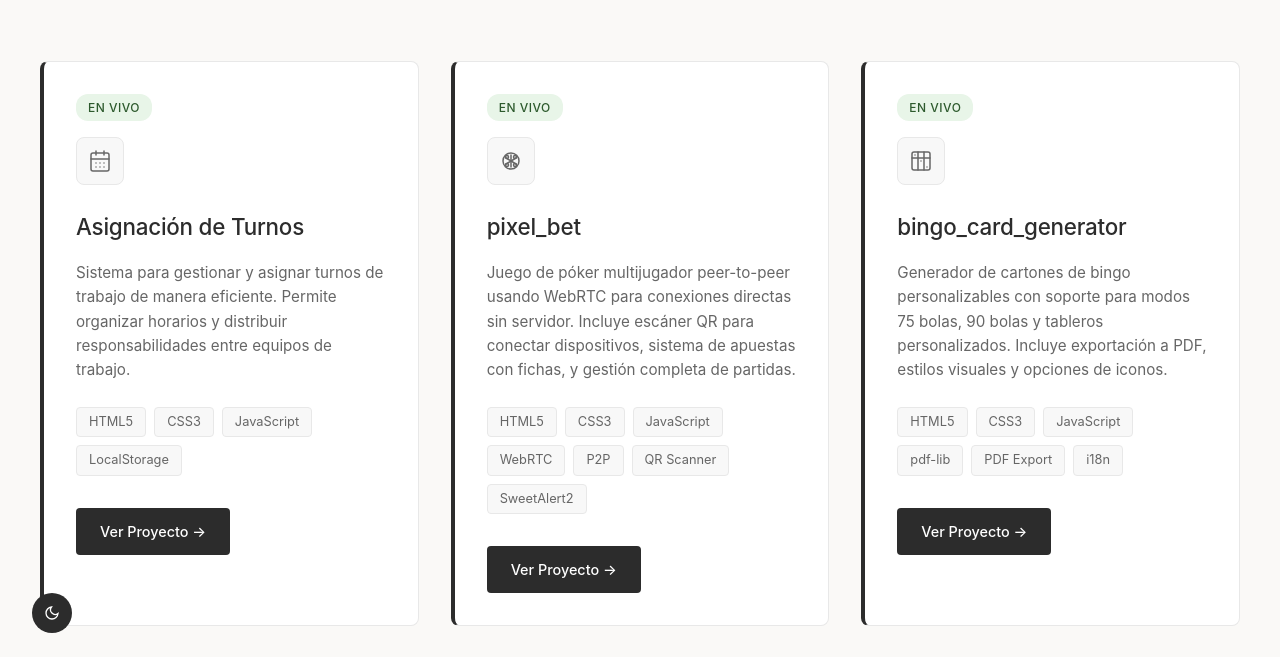
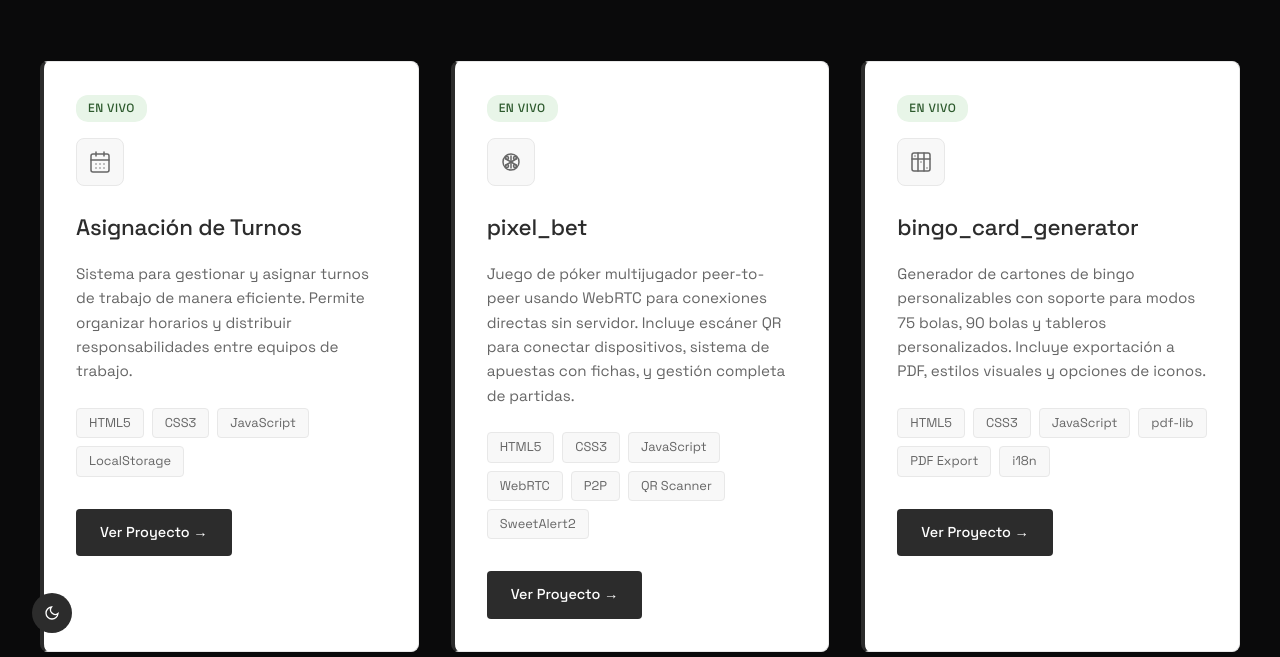
Before and after one commit to RodrigoSendinoSanz/rodrigosendinosanz.github.io, a plain HTML site: page projects/index.html in a window 1280 px wide. Shown: the part 135-792 px from the top of the page. Drawn offline with Linux system fonts and the light colour scheme.

Commit message:
feat: update styles index projects

```diff
--- a/projects/index.html
+++ b/projects/index.html
@@ -3,9 +3,24 @@
 
 <head>
     <meta charset="UTF-8">
-    <meta name="viewport" content="width=device-width, initial-scale=1.0">
+    <meta name="viewport" content="width=device-width, initial-scale=1.0, viewport-fit=cover" />
+    <meta name="theme-color" content="#0a0a0b" />
     <link rel="shortcut icon" href="https://rodrigosendinosanz.github.io/img/favicon.png" />
     <title>Proyectos - Rodrigo Sendino Sanz</title>
+    <link rel="preconnect" href="https://fonts.googleapis.com" />
+    <link rel="preconnect" href="https://fonts.gstatic.com" crossorigin />
+    <link href="https://fonts.googleapis.com/css2?family=Space+Grotesk:wght@400;500;600;700&family=JetBrains+Mono:wght@400;500;700&display=swap" rel="stylesheet" />
+    <link rel="stylesheet" href="https://cdnjs.cloudflare.com/ajax/libs/font-awesome/6.5.0/css/all.min.css" integrity="sha512-Avb2QiuDEEvB4bZJYdft2mNjVShBftLdPG8FJ0V7irTLQ8Uo0qcPxh4Plq7G5tGm0rU+1SPhVotteLpBERwTkw==" crossorigin="anonymous" referrerpolicy="no-referrer" />
+    <link rel="stylesheet" href="../css/style.css" />
+    <link rel="stylesheet" href="../css/svg.css" />
+    <script>
+        (function () {
+            var savedTheme = localStorage.getItem('rss-theme');
+            if (savedTheme === 'light') {
+                document.documentElement.classList.add('light');
+            }
+        })();
+    </script>
     <style>
         * {
             margin: 0;
@@ -13,12 +28,13 @@
             box-sizing: border-box;
         }
 
-        body {
-            font-family: -apple-system, BlinkMacSystemFont, 'Segoe UI', Roboto, Oxygen, Ubuntu, Cantarell, sans-serif;
-            background-color: #faf9f7;
-            color: #2c2c2c;
+        body.projects-page {
+            font-family: var(--font-sans, -apple-system, BlinkMacSystemFont, 'Segoe UI', sans-serif);
+            background: var(--bg, #0a0a0b);
+            color: var(--fg, #f3f3ec);
             line-height: 1.6;
             padding: 2rem 1rem;
+            transition: background-color 0.35s ease, color 0.35s ease;
         }
 
         .container {
@@ -322,7 +338,7 @@
     </style>
 </head>
 
-<body>
+<body class="projects-page">
     <a href="https://rodrigosendinosanz.github.io/" class="back-link">← Volver al inicio</a>
 
     <div class="container">
```
